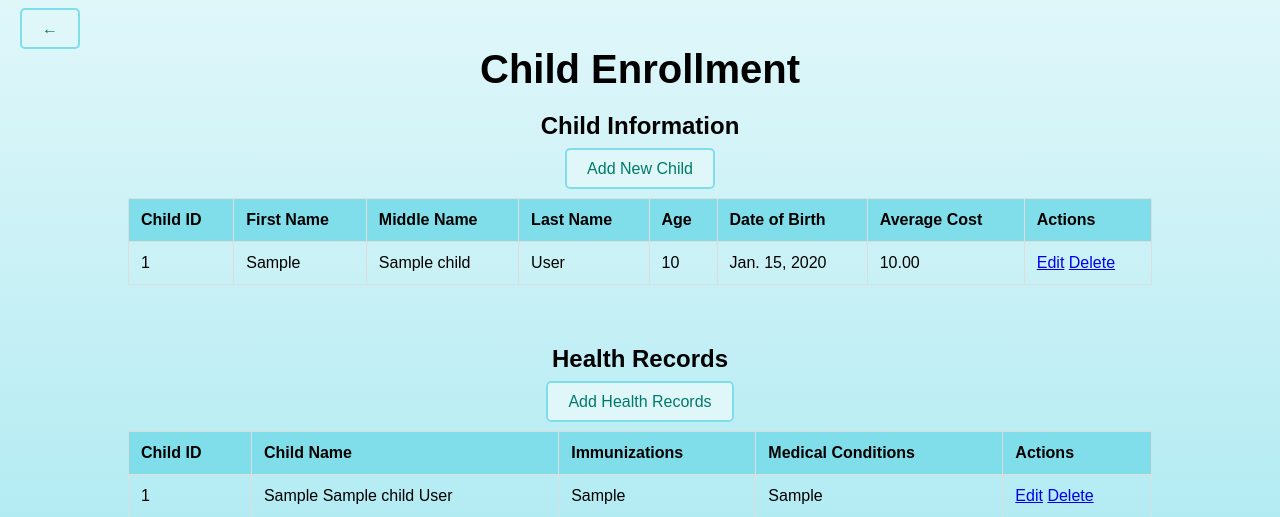
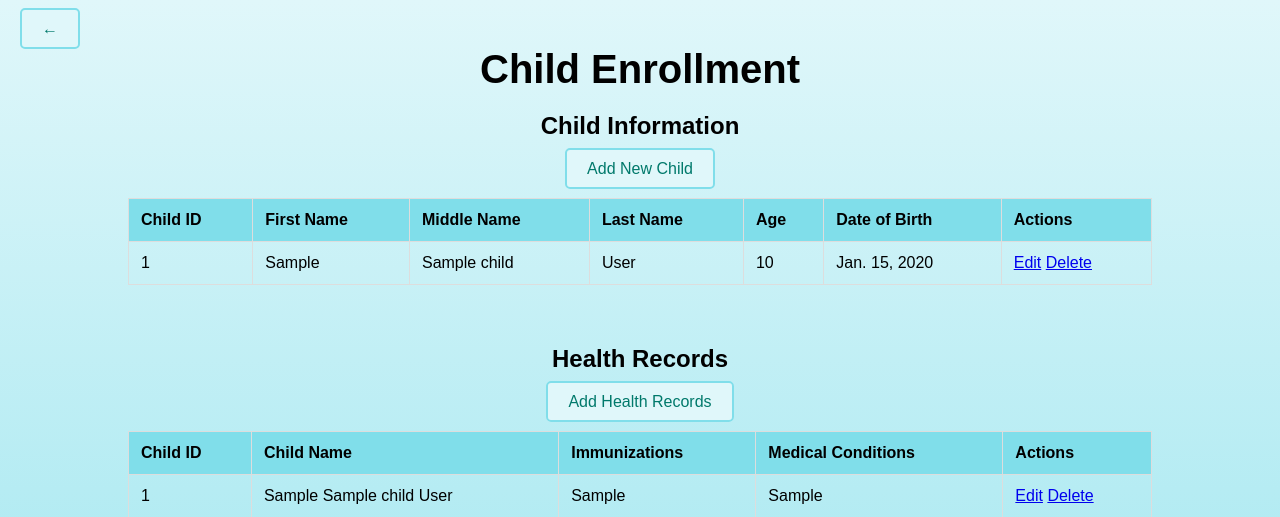
Before and after one commit to selfieguy3/DataCare, a Django app: page /myapp/child-enrollment/ in a window 1280 px wide. Shown: the top 517 px of the page. Run offline with Django 4.2, Linux system fonts and the light colour scheme; tables that the repository leaves empty hold one stand-in row (values such as "Sample post").

Commit message:
remove the average cost based on prof's suggestion

```diff
--- a/myapp/forms.py
+++ b/myapp/forms.py
@@ -4,7 +4,7 @@
 class ChildForm(forms.ModelForm):
     class Meta:
         model = Child
-        fields = ['first_name', 'middle_name', 'last_name', 'age', 'date_of_birth', 'average_cost']
+        fields = ['first_name', 'middle_name', 'last_name', 'age', 'date_of_birth']
 
 class HealthRecordForm(forms.ModelForm):
     class Meta:
--- a/myapp/models.py
+++ b/myapp/models.py
@@ -6,7 +6,6 @@ class Child(models.Model):
     last_name = models.CharField(max_length=100)
     age = models.IntegerField()
     date_of_birth = models.DateField()
-    average_cost = models.DecimalField(max_digits=10, decimal_places=2)
 
     def __str__(self):
         return f"{self.first_name} {self.middle_name} {self.last_name} (ID: {self.id})"
--- a/myapp/templates/child_enrollment.html
+++ b/myapp/templates/child_enrollment.html
@@ -83,7 +83,6 @@
                             <th>Last Name</th>
                             <th>Age</th>
                             <th>Date of Birth</th>
-                            <th>Average Cost</th>
                             <th>Actions</th>
                         </tr>
                     </thead>
@@ -96,7 +95,6 @@
                             <td>{{ child.last_name }}</td>
                             <td>{{ child.age }}</td>
                             <td>{{ child.date_of_birth }}</td>
-                            <td>{{ child.average_cost }}</td>
                             <td>
                                 <a href="{% url 'edit_child' child.id %}">Edit</a>
                                 <a href="{% url 'delete_child' child.id %}">Delete</a>
```
Also changed, not shown: db.sqlite3.
